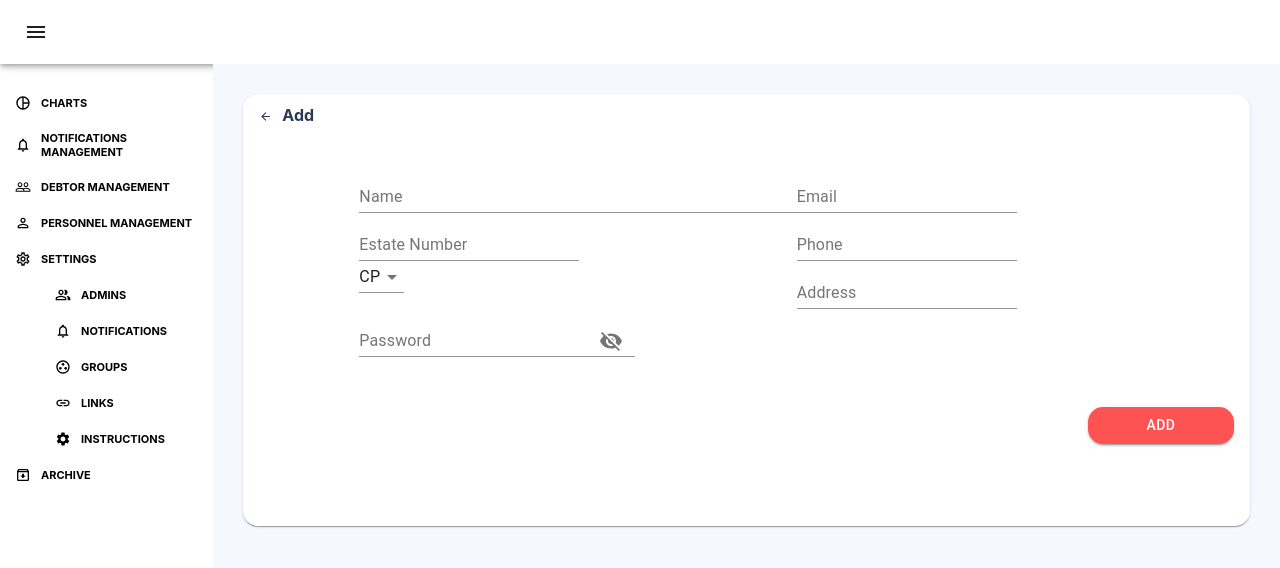
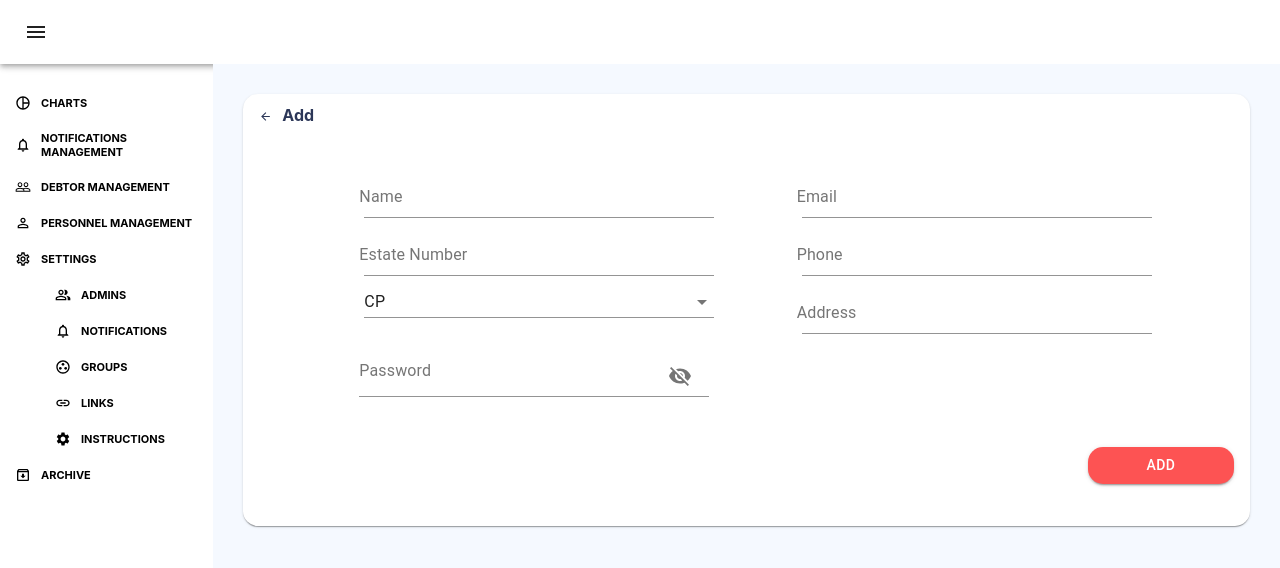
Before and after one commit to YasmeenTak/financial-dashboard-react, a React (Create React App) app in the folder client/: page / in a window 1280 px wide. Shown: the top 568 px of the page. Built offline with nearby package versions, Linux system fonts and the light colour scheme.

Commit message:
add zeft

```diff
--- a/client/src/Components/AddDebtor/AddDebater.js
+++ b/client/src/Components/AddDebtor/AddDebater.js
@@ -46,7 +46,10 @@ const useStyles = makeStyles((theme) => ({
     paddingTop: '20px',
     paddingBottom: '50px',
   },
-  addTextField: {},
+  addTextField: {
+    width: '350px',
+    padding: '5px',
+  },
 }));
 
 const currencies = [
@@ -92,18 +95,29 @@ export default function AddDebater() {
                 id='standard-basic'
                 label='Name'
                 className={classes.addTextField}
-                fullWidth
               />
             </Grid>
             <Grid item xs={6}>
-              <TextField id='standard-basic' label='Email' />
+              <TextField
+                id='standard-basic'
+                label='Email'
+                className={classes.addTextField}
+              />
             </Grid>
 
             <Grid item xs={6}>
-              <TextField id='standard-basic' label='Estate Number' />
+              <TextField
+                id='standard-basic '
+                label='Estate Number'
+                className={classes.addTextField}
+              />
             </Grid>
             <Grid item xs={6}>
-              <TextField id='standard-basic' label='Phone' />
+              <TextField
+                id='standard-basic'
+                label='Phone'
+                className={classes.addTextField}
+              />
             </Grid>
 
             <Grid item xs={6}>
@@ -112,6 +126,7 @@ export default function AddDebater() {
                 select
                 value={currency}
                 onChange={handleChange}
+                className={classes.addTextField}
               >
                 {currencies.map((option) => (
                   <MenuItem key={option.value} value={option.value}>
@@ -121,7 +136,11 @@ export default function AddDebater() {
               </TextField>
             </Grid>
             <Grid item xs={6}>
-              <TextField id='standard-basic' label='Address' />
+              <TextField
+                id='standard-basic'
+                label='Address'
+                className={classes.addTextField}
+              />
             </Grid>
 
             <Grid item xs={6}>
@@ -130,6 +149,7 @@ export default function AddDebater() {
                   Password
                 </InputLabel>
                 <Input
+                  className={classes.addTextField}
                   id='standard-adornment-password'
                   type={values.showPassword ? 'text' : 'password'}
                   value={values.password}
@@ -150,7 +170,7 @@ export default function AddDebater() {
                     </InputAdornment>
                   }
                 />
-              </FormControl>{' '}
+              </FormControl>
             </Grid>
           </Grid>
         </form>
```
